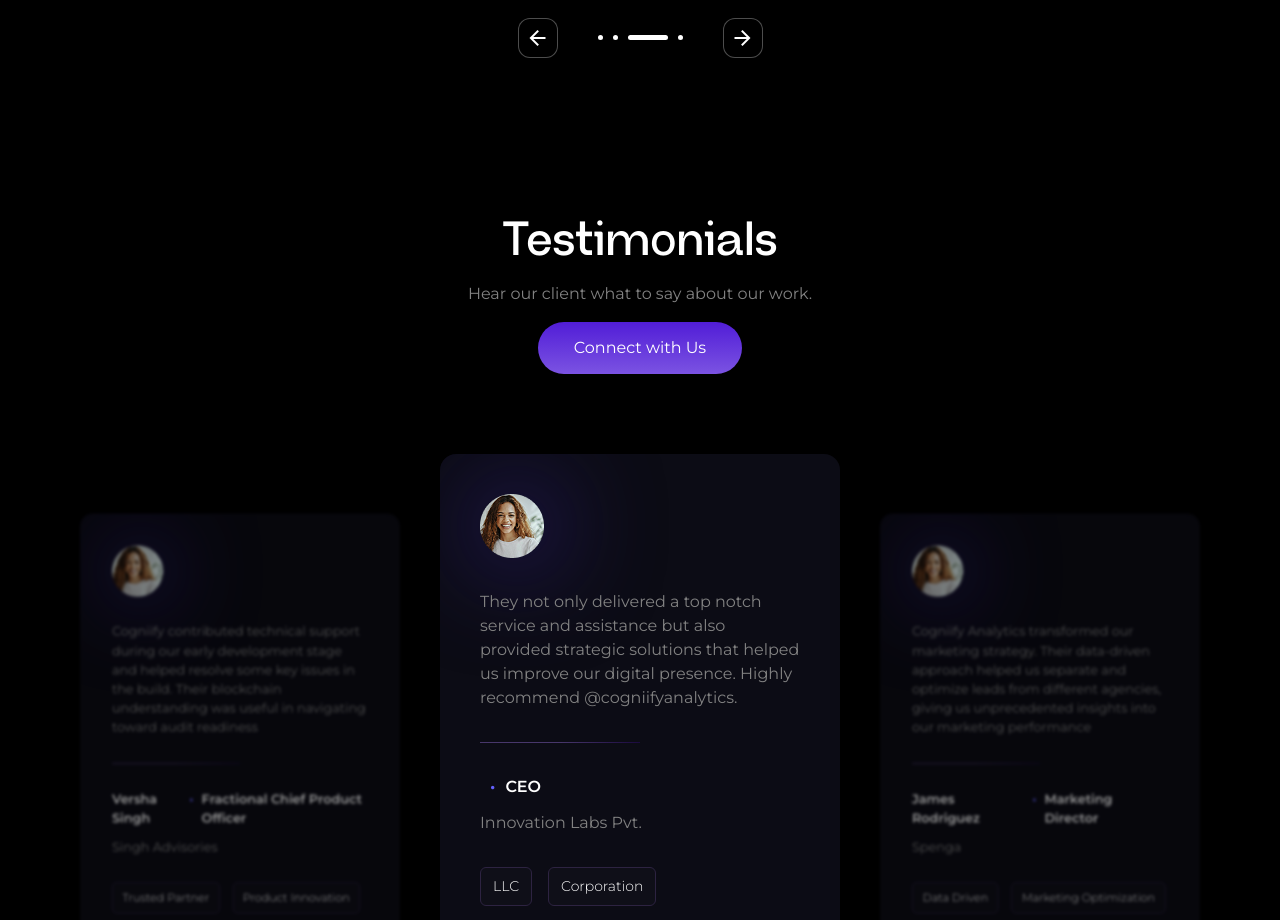
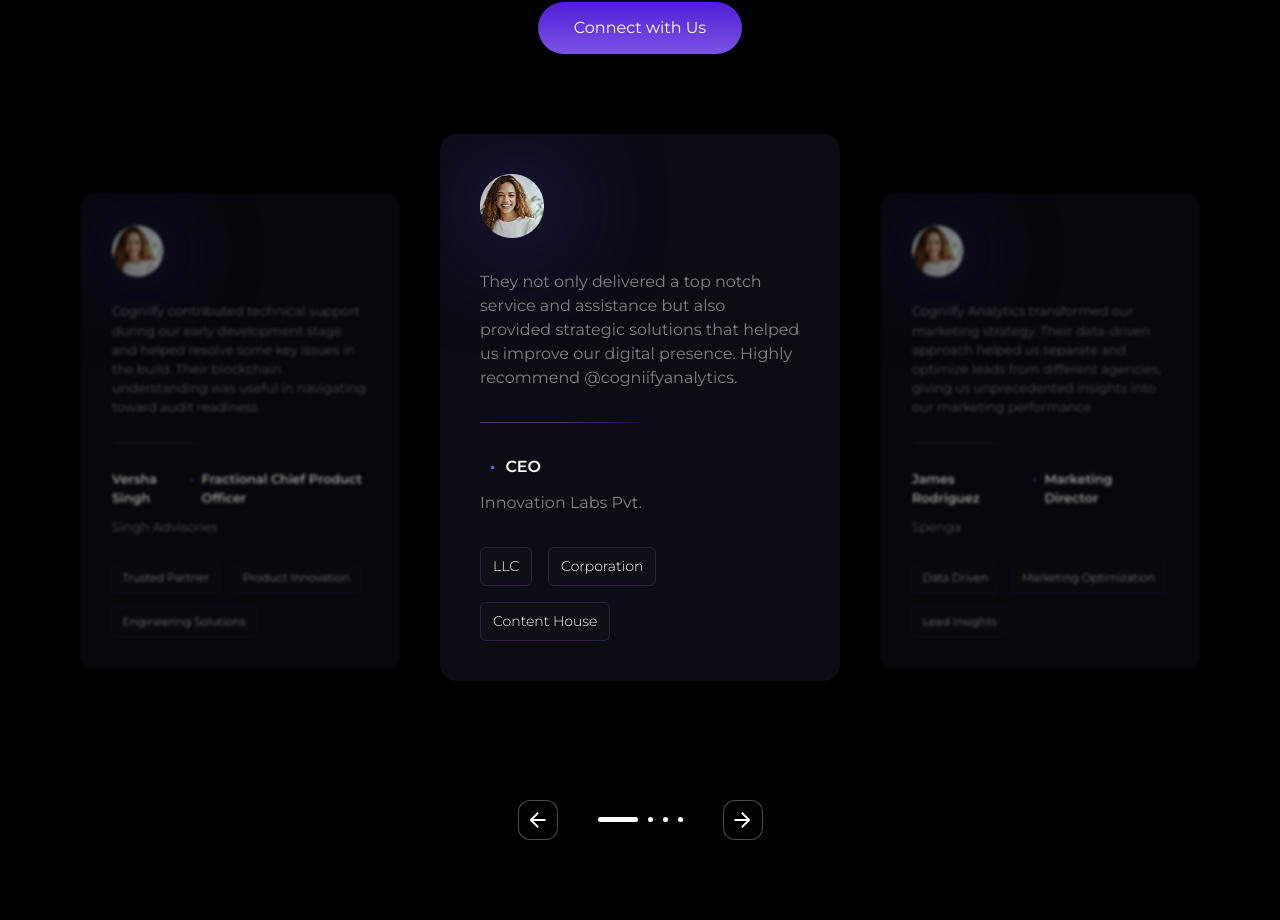
Before and after one commit to YashashreePatel/ca-website, a Next.js app: page / in a window 1280 px wide. Shown: the part 5149-6069 px from the top of the page. Built offline with nearby package versions, Linux system fonts and the light colour scheme.

Commit message:
updating files

```diff
--- a/src/components/home/ComplianceCertificate.tsx
+++ b/src/components/home/ComplianceCertificate.tsx
@@ -23,7 +23,7 @@ const CompliaceCertificate: React.FC = () => {
             Cogniify&apos;s globally recognized compliance standards ensure security, transparency, and ethical responsibility. These certifications empower us to design smarter, safer products—making Cogniify not just an innovator, but a dependable partner businesses can trust to scale intelligence with confidence.
           </div>
         </div>
-        <div className='w-full flex flex-row flex-wrap desktop:gap-[80px] justify-center desktop:justify-between'>
+        <div className='w-full flex flex-row flex-wrap justify-center desktop:justify-between'>
           {images.map((img, index) => (
             <Image
               key={index}
--- a/src/components/home/Testimonials.tsx
+++ b/src/components/home/Testimonials.tsx
@@ -1,5 +1,6 @@
 import React, { useState, useRef, useEffect } from 'react';
 import Button from '@/components/ui/Button';
+import ContactModal from '@/components/ui/ContactModal';
 import TestimonialCard from '@/components/ui/TestimonialCard';
 import { Testimonial } from '@/types';
 import Slider from 'react-slick';
@@ -8,9 +9,19 @@ import "slick-carousel/slick/slick-theme.css";
 
 const Testimonials: React.FC = () => {
   const [isClient, setIsClient] = useState(false);
+  const [windowWidth, setWindowWidth] = useState(0);
+  const [isModalOpen, setIsModalOpen] = useState(false);
 
   useEffect(() => {
     setIsClient(true);
+    setWindowWidth(window.innerWidth);
+
+    const handleResize = () => {
+      setWindowWidth(window.innerWidth);
+    };
+
+    window.addEventListener('resize', handleResize);
+    return () => window.removeEventListener('resize', handleResize);
   }, []);
 
   // Mock data - ready for admin panel
@@ -46,7 +57,7 @@ const Testimonials: React.FC = () => {
       tags: ["Technical Support", "Blockchain Expertise", "Audit Readiness"]
     },
     {
-      id: 3,
+      id: 4,
       name: "Versha Singh",
       role: "Fractional Chief Product Officer",
       company: "Singh Advisories",
@@ -59,37 +70,41 @@ const Testimonials: React.FC = () => {
 
   const sliderRef = useRef<Slider>(null);
   const [currentSlide, setCurrentSlide] = useState(0);
-  const settings = {
+
+  const getSettings = () => {
+    const baseSettings = {
       dots: false,
       infinite: true,
       speed: 500,
-    slidesToShow: 3,
       slidesToScroll: 1,
-    // autoplay: true,
-    // autoplaySpeed: 3000,
       arrows: false,
-    centerMode: true,
       centerPadding: '0px',
       beforeChange: (current: number, next: number) => {
         setCurrentSlide(next);
       },
-    responsive: [
-      {
-        breakpoint: 1024, // Desktop and below
-        settings: {
+    };
+
+    if (windowWidth < 768) {
+      return {
+        ...baseSettings,
         slidesToShow: 1,
         centerMode: true,
-        }
-      },
-      {
-        breakpoint: 768, // Tablet
-        settings: {
+      };
+    } else if (windowWidth < 1024) {
+      return {
+        ...baseSettings,
         slidesToShow: 1,
         centerMode: true,
+      };
+    } else {
+      return {
+        ...baseSettings,
+        slidesToShow: 3,
+        centerMode: true,
+      };
     }
-      }
-    ]
   };
+
   const goToNext = () => {
     sliderRef.current?.slickNext();
   };
@@ -112,11 +127,11 @@ const Testimonials: React.FC = () => {
           <div className='text-body-grey-2 text-center font-montserrat font-normal text-[16px]'>
             Hear our client what to say about our work.
           </div>
-          <Button variant='primary'>Connect with Us</Button>
+          <Button onClick={() => setIsModalOpen(true)} variant='primary'>Connect with Us</Button>
         </div>
-        {isClient && (
         <div className='coverflow-slider w-full relative flex flex-col gap-[40px] justify-between items-stretch'>
-            <Slider ref={sliderRef} {...settings}>
+          {isClient && windowWidth > 0 && (
+            <Slider ref={sliderRef} {...getSettings()}>
               {testimonials.map((testimonial) => (
                 <div key={testimonial.id} className="slide-wrapper">
                   <div className="slide-content flex justify-center">
@@ -125,6 +140,7 @@ const Testimonials: React.FC = () => {
                 </div>
               ))}
             </Slider>
+          )}
           <div className='relative flex flex-row gap-[40px] items-center justify-center'>
             <button
               onClick={goToPrev}
@@ -136,7 +152,7 @@ const Testimonials: React.FC = () => {
                 <button
                   key={index}
                   onClick={() => goToSlide(index)}
-                    className={`w-[5px] h-[5px] bg-white rounded-full ${currentSlide === index ? 'w-[40px]' : ''}`}
+                  className={`w-[5px] h-[5px] bg-white rounded-full transition-all duration-300 ${currentSlide === index ? 'w-[40px]' : ''}`}
                 />
               ))}
             </div>
@@ -147,8 +163,11 @@ const Testimonials: React.FC = () => {
             </button>
           </div>
         </div>
-        )}
       </div>
+      <ContactModal
+        isOpen={isModalOpen}
+        onClose={() => setIsModalOpen(false)}
+      />
     </div>
   );
 };
--- a/src/components/ui/ContactModal.tsx
+++ b/src/components/ui/ContactModal.tsx
@@ -33,22 +33,22 @@ const ContactModal: React.FC<ContactModalProps> = ({ isOpen, onClose }) => {
   if (!isOpen) return null;
 
   return (
-    <div className="fixed inset-0 z-50 flex items-center justify-center">
+    <div className="fixed inset-0 z-50 flex items-center justify-center mx-[24px] desktop:mx-0">
       <div
         className="absolute inset-0 bg-black/70 backdrop-blur-sm"
         onClick={onClose}
       />
 
-      <div className="relative flex flex-col desktop:flex-row bg-card-bg rounded-[16px] max-w-4xl w-full p-[12px] desktop:p-[24px] gap-[12px]">
-        <div className="w-1/2 flex flex-col gap-[15px] justify-center">
-          <div className="text-white font-neue-regrade font-bold text-[20px]">
+      <div className="relative flex flex-col desktop:flex-row bg-card-bg rounded-[16px] max-w-4xl w-full p-[24px] gap-[12px] items-center desktop:items-start">
+        <div className="w-full desktop:w-1/2 flex flex-col gap-[15px] justify-center">
+          <div className="text-white text-center desktop:text-left font-neue-regrade font-bold text-[20px]">
             Let&apos;s Collaborate
           </div>
-          <div className="text-body-grey-1 font-montserrat text-[16px]">
+          <div className="text-body-grey-1 text-center desktop:text-left font-montserrat text-[16px]">
             If you&apos;re ready to turn your data into your greatest competitive advantage, let&apos;s talk. Whether you need to modernize your data stack, train your first ML model, or design the next generation of AI-powered products, we&apos;re here to help you every step of the way.
           </div>
 
-          <div className="flex flex-col gap-[5px]">
+          <div className="flex flex-col gap-[5px] items-center desktop:items-start">
             <div className="flex items-center gap-[5px]">
               <span className="material-symbols-outlined text-symbol-purple">phone</span>
               <span className="text-body-grey-1 font-montserrat">+1 (419)-973-0449</span>
@@ -60,10 +60,10 @@ const ContactModal: React.FC<ContactModalProps> = ({ isOpen, onClose }) => {
           </div>
         </div>
 
-        <div className="bg-tag-bg rounded-[16px] p-[12px]">
-          <form onSubmit={handleSubmit} className="space-y-4">
+        <div className="w-full desktop:w-1/2 bg-tag-bg rounded-[16px] p-[12px]">
+          <form onSubmit={handleSubmit} className="flex flex-col gap-[20px] items-center desktop:items-start">
             {/* Form Fields Row 1 */}
-            <div className="grid grid-cols-1 md:grid-cols-2 gap-4">
+            <div className="w-full flex flex-col tablet:flex-row gap-4">
               <input
                 type="text"
                 name="fullName"
```
Also changed, not shown: src/components/home/WhyUs.tsx (+7 -29 lines). Lines whose indentation alone changed are shown as unchanged.
